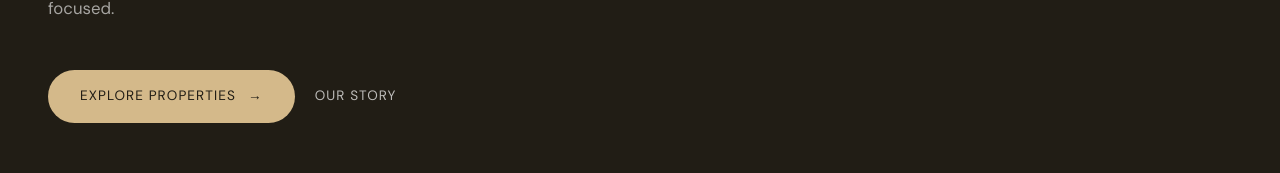
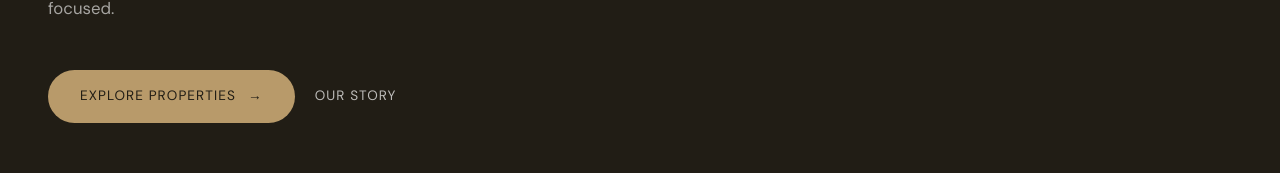
Before and after one commit to doceee/realestate-landing, a Nuxt app: page / in a window 1280 px wide. Shown: the part 391-564 px from the top of the page. Built offline with nearby package versions, Linux system fonts and the light colour scheme; no server answers; what @keystatic/core would draw is missing.

Commit message:
feat: update button styles and add new Keystatic admin pages

```diff
--- a/components/ContactSection.vue
+++ b/components/ContactSection.vue
@@ -117,7 +117,7 @@
 							/>
 							<button
 								type="submit"
-								class="group inline-flex items-center gap-3 self-start rounded-full bg-gold-light px-8 py-4 font-sans text-[0.85rem] font-medium uppercase tracking-[0.08em] text-stone-950 transition-all duration-300 hover:shadow-[0_6px_24px_rgba(184,154,106,0.4)]"
+								class="group inline-flex items-center gap-3 self-start rounded-full bg-gold-dark px-8 py-4 font-sans text-[0.85rem] font-medium uppercase tracking-[0.08em] text-stone-950 transition-all duration-300 hover:shadow-[0_6px_24px_rgba(184,154,106,0.4)]"
 							>
 								{{ t('contact.submit') }}
 								<span
--- a/components/HeroSection.vue
+++ b/components/HeroSection.vue
@@ -64,7 +64,7 @@
 			>
 				<a
 					href="#services"
-					class="group inline-flex items-center gap-3 rounded-full bg-gold-light px-8 py-4 text-[0.85rem] font-medium uppercase tracking-[0.08em] text-stone-950 no-underline transition-all duration-300 hover:shadow-[0_8px_32px_rgba(184,154,106,0.45)]"
+					class="group inline-flex items-center gap-3 rounded-full bg-gold px-8 py-4 text-[0.85rem] font-medium uppercase tracking-[0.08em] text-stone-950 no-underline transition-all duration-300 hover:shadow-[0_8px_32px_rgba(184,154,106,0.45)]"
 				>
 					{{ t('hero.ctaPrimary') }}
 					<span
--- a/components/PhilosophySection.vue
+++ b/components/PhilosophySection.vue
@@ -25,7 +25,7 @@
 					class="font-serif-italic reveal d-100 text-[clamp(1.8rem,4vw,3.2rem)] leading-[1.25] tracking-[-0.01em] text-stone-800"
 				>
 					"{{ t('philosophy.quoteBody') }}
-					<span class="text-gold-light">
+					<span class="text-gold">
 						{{ t('philosophy.quoteHighlight') }}
 					</span>
 					"
--- a/eslint.config.mjs
+++ b/eslint.config.mjs
@@ -20,7 +20,6 @@ export default withNuxt(
 		files: ['**/*.ts', '**/*.vue', '**/*.js'],
 		rules: {
 			'@typescript-eslint/no-explicit-any': 'warn',
-
 			'vue/multi-word-component-names': 'off',
 			'vue/html-self-closing': 'off',
 			'vue/component-name-in-template-casing': ['error', 'kebab-case'],
--- a/tailwind.config.ts
+++ b/tailwind.config.ts
@@ -34,15 +34,12 @@ export default {
 				},
 			},
 			animation: {
-				/* Entrance */
 				'fade-up': 'fadeUp 0.9s cubic-bezier(0.16,1,0.3,1) both',
 				'fade-in': 'fadeIn 0.7s ease both',
 				'slide-up': 'slideUp 1s cubic-bezier(0.16,1,0.3,1) both',
 
-				/* Nav */
 				'nav-in': 'navIn 0.6s cubic-bezier(0.16,1,0.3,1) both',
 
-				/* Scroll indicator */
 				'scroll-drop': 'scrollDrop 1.8s ease-in-out infinite',
 			},
 			keyframes: {
```
Also changed, not shown: package.json (+7 -7 lines), pages/keystatic/[...slug].vue (renamed from pages/cms-admin/[...slug].vue), pages/keystatic/index.vue (renamed from pages/cms-admin/index.vue).
